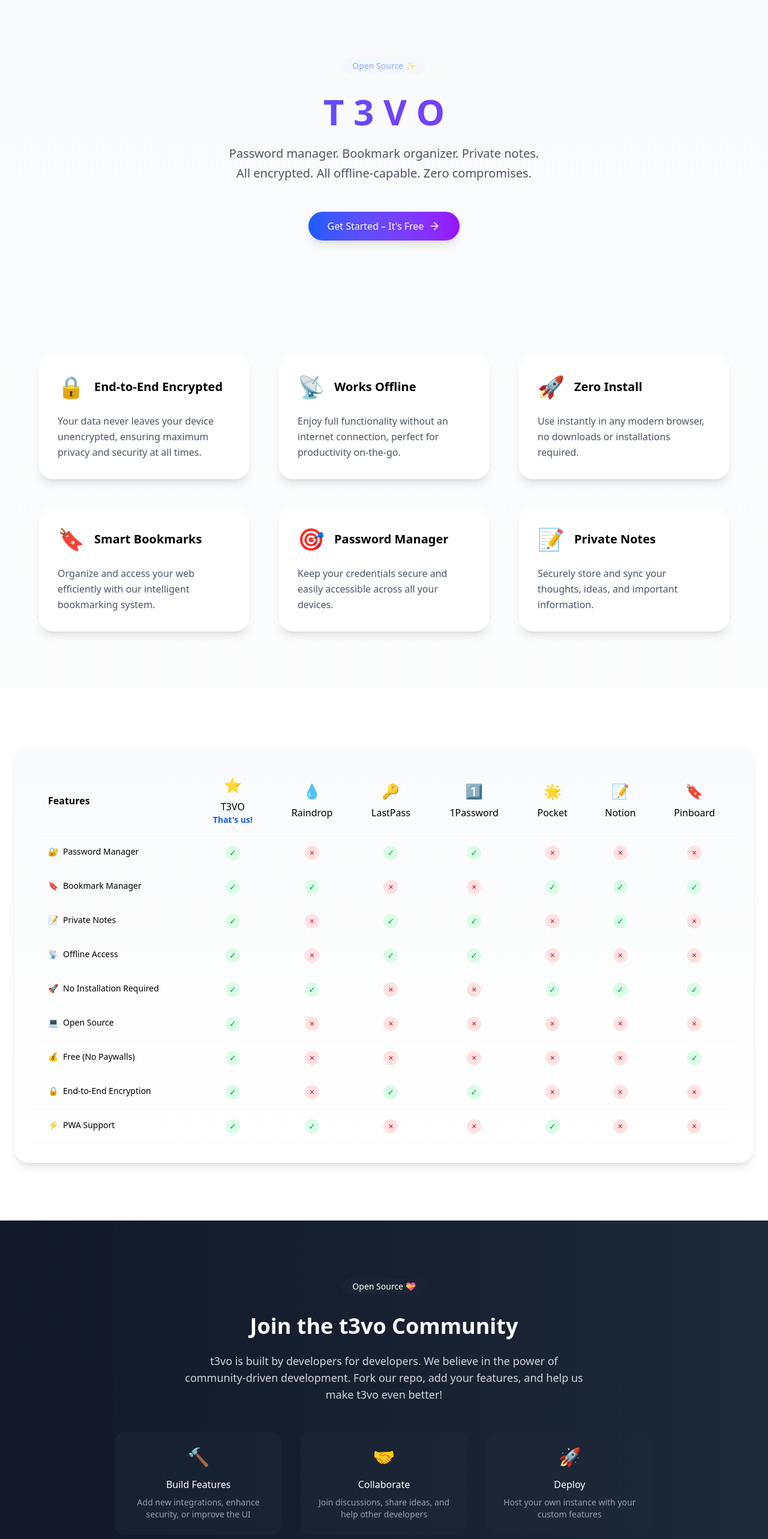
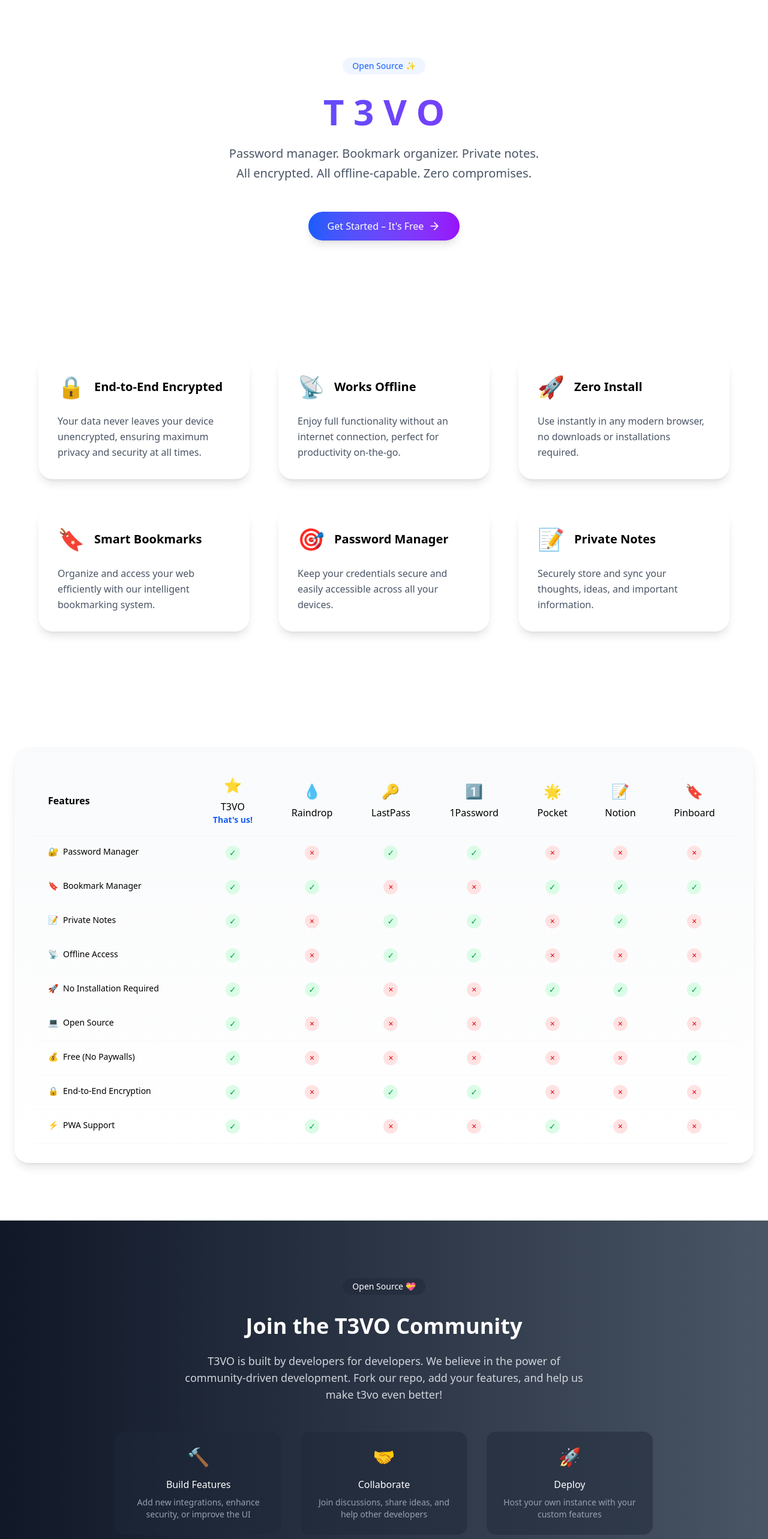
Before and after one commit to t3volabs/t3vo-website, a Vue app: page / in a window 1280 px wide. Shown: the top 2566 px of the page at 60% size. Built offline with nearby package versions, Linux system fonts and the light colour scheme.

Commit message:
Refactor HeroSection and FeaturesSection components; remove unused FeaturesC component for improved clarity and structure

```diff
--- a/src/App.vue
+++ b/src/App.vue
@@ -1,14 +1,16 @@
 <template>
-  <div class="min-h-screen bg-gradient-to-b from-gray-50 to-white">
+  <div class="min-h-screen">
     <main>
       <HeroSection />
-      <FeaturesSection :features="features" />
+
+      <FeaturesSection />
 
       <FeatureComparison />
+
       <OpenSourceSection />
     </main>
 
-    <footer class="bg-gray-100 py-8">
+    <footer class="py-8">
       <div class="container mx-auto px-6 text-center text-gray-600">
         <p>&copy; {{ currentYear }} T3VO. All rights reserved.</p>
       </div>
@@ -19,18 +21,9 @@
 <script setup>
 import { ref, onMounted } from "vue";
 import HeroSection from "./components/HeroSection.vue";
-import FeatureComparison from "./components/FeaturesC.vue";
-import OpenSourceSection from "./components/OpenS.vue";
+import FeatureComparison from "./components/FeatureComparison.vue";
+import OpenSourceSection from "./components/OpenSourceSection.vue";
 import FeaturesSection from "./components/FeaturesSection.vue";
-
-const features = [
-  { emoji: "🔒", title: "End-to-End Encrypted", description: "Your data never leaves your device unencrypted, ensuring maximum privacy and security at all times." },
-  { emoji: "📡", title: "Works Offline", description: "Enjoy full functionality without an internet connection, perfect for productivity on-the-go." },
-  { emoji: "🚀", title: "Zero Install", description: "Use instantly in any modern browser, no downloads or installations required." },
-  { emoji: "🔖", title: "Smart Bookmarks", description: "Organize and access your web efficiently with our intelligent bookmarking system." },
-  { emoji: "🎯", title: "Password Manager", description: "Keep your credentials secure and easily accessible across all your devices." },
-  { emoji: "📝", title: "Private Notes", description: "Securely store and sync your thoughts, ideas, and important information." },
-];
 
 const currentYear = ref(new Date().getFullYear());
 </script>
--- a/src/components/FeaturesSection.vue
+++ b/src/components/FeaturesSection.vue
@@ -15,13 +15,12 @@
 </template>
 
 <script setup>
-  // Define props to receive features data from parent
-  import { defineProps } from 'vue';
-
-  const props = defineProps({
-    features: {
-      type: Array,
-      required: true
-    }
-  });
+const features = [
+  { emoji: "🔒", title: "End-to-End Encrypted", description: "Your data never leaves your device unencrypted, ensuring maximum privacy and security at all times." },
+  { emoji: "📡", title: "Works Offline", description: "Enjoy full functionality without an internet connection, perfect for productivity on-the-go." },
+  { emoji: "🚀", title: "Zero Install", description: "Use instantly in any modern browser, no downloads or installations required." },
+  { emoji: "🔖", title: "Smart Bookmarks", description: "Organize and access your web efficiently with our intelligent bookmarking system." },
+  { emoji: "🎯", title: "Password Manager", description: "Keep your credentials secure and easily accessible across all your devices." },
+  { emoji: "📝", title: "Private Notes", description: "Securely store and sync your thoughts, ideas, and important information." },
+];
 </script>
--- a/src/components/HeroSection.vue
+++ b/src/components/HeroSection.vue
@@ -1,6 +1,6 @@
 <template>
-  <section class="py-24 text-center max-w-5xl mx-auto px-6">
-    <div class="inline-block bg-blue-50 text-blue-600 rounded-full px-4 py-1 text-sm font-medium mb-8 animate-pulse">Open Source ✨</div>
+  <section class="py-24 text-center mx-auto px-6">
+    <div class="inline-block bg-blue-50 text-blue-600 rounded-full px-4 py-1 text-sm font-medium mb-8">Open Source ✨</div>
     <h1 class="text-6xl font-bold mb-6 bg-gradient-to-r from-blue-600 to-purple-600 bg-clip-text text-transparent">T 3 V O</h1>
     <p class="text-xl text-gray-600 mb-12 leading-relaxed">
       Password manager. Bookmark organizer. Private notes.<br />
@@ -14,23 +14,3 @@
     </a>
   </section>
 </template>
-
-<script setup>
-// No props or data needed for this component
-</script>
-
-<style scoped>
-.animate-pulse {
-  animation: pulse 2s cubic-bezier(0.4, 0, 0.6, 1) infinite;
-}
-
-@keyframes pulse {
-  0%,
-  100% {
-    opacity: 1;
-  }
-  50% {
-    opacity: 0.5;
-  }
-}
-</style>
--- a/src/components/OpenS.vue
+++ /dev/null
@@ -1,46 +0,0 @@
-<template>
-    <section id="community" class="py-24 bg-gradient-to-r from-gray-900 to-gray-800 text-white p-12">
-
-
-
-      <div class="max-w-4xl mx-auto text-center">
-          <div class="inline-block bg-gray-800/50 rounded-full px-4 py-1 text-sm font-medium mb-8">Open Source 💝</div>
-          <h2 class="text-4xl font-bold mb-6">Join the t3vo Community</h2>
-          <p class="text-gray-300 text-lg mb-12 max-w-2xl mx-auto">t3vo is built by developers for developers. We believe in the power of community-driven development. Fork our repo, add your features, and help us make t3vo even better!</p>
-
-          <div class="grid md:grid-cols-3 gap-8 mb-12">
-            <div v-for="feature in communityFeatures" :key="feature.title" class="bg-gray-800/50 rounded-2xl p-6">
-              <span class="text-3xl mb-4 block">{{ feature.emoji }}</span>
-              <h3 class="font-medium mb-2">{{ feature.title }}</h3>
-              <p class="text-gray-400 text-sm">{{ feature.description }}</p>
-            </div>
-          </div>
-
-          <div class="flex flex-col sm:flex-row gap-4 justify-center">
-            <a href="https://github.com/t3volabs" class="inline-flex items-center gap-2 bg-white text-gray-900 font-medium py-3 px-6 rounded-full hover:bg-gray-100 transition transform hover:scale-105">
-              <svg viewBox="0 0 24 24" class="w-5 h-5" fill="currentColor">
-                <path
-                  d="M12 0c-6.626 0-12 5.373-12 12 0 5.302 3.438 9.8 8.207 11.387.599.111.793-.261.793-.577v-2.234c-3.338.726-4.033-1.416-4.033-1.416-.546-1.387-1.333-1.756-1.333-1.756-1.089-.745.083-.729.083-.729 1.205.084 1.839 1.237 1.839 1.237 1.07 1.834 2.807 1.304 3.492.997.107-.775.418-1.305.762-1.604-2.665-.305-5.467-1.334-5.467-5.931 0-1.311.469-2.381 1.236-3.221-.124-.303-.535-1.524.117-3.176 0 0 1.008-.322 3.301 1.23.957-.266 1.983-.399 3.003-.404 1.02.005 2.047.138 3.006.404 2.291-1.552 3.297-1.23 3.297-1.23.653 1.653.242 2.874.118 3.176.77.84 1.235 1.911 1.235 3.221 0 4.609-2.807 5.624-5.479 5.921.43.372.823 1.102.823 2.222v3.293c0 .319.192.694.801.576 4.765-1.589 8.199-6.086 8.199-11.386 0-6.627-5.373-12-12-12z"
-                />
-              </svg>
-              Fork on GitHub
-            </a>
-            <a href="https://github.com/t3volabs/app/issues" class="inline-flex items-center gap-2 bg-gray-800 text-white font-medium py-3 px-6 rounded-full hover:bg-gray-700 transition transform hover:scale-105">
-              View Issues
-              <svg xmlns="http://www.w3.org/2000/svg" width="24" height="24" viewBox="0 0 24 24" fill="none" stroke="currentColor" stroke-width="2" stroke-linecap="round" stroke-linejoin="round" class="w-4 h-4">
-                <line x1="5" y1="12" x2="19" y2="12"></line>
-                <polyline points="12 5 19 12 12 19"></polyline>
-              </svg>
-            </a>
-          </div>
-        </div>
-    </section>
-  </template>
-
-  <script setup>
-  const communityFeatures = [
-    { emoji: '🔨', title: 'Build Features', description: 'Add new integrations, enhance security, or improve the UI' },
-    { emoji: '🤝', title: 'Collaborate', description: 'Join discussions, share ideas, and help other developers' },
-    { emoji: '🚀', title: 'Deploy', description: 'Host your own instance with your custom features' },
-  ]
-  </script>
--- /dev/null
+++ b/src/components/OpenSourceSection.vue
@@ -0,0 +1,43 @@
+<template>
+  <section id="community" class="py-24 bg-gradient-to-r from-gray-900 to-gray-600 text-white p-12">
+    <div class="max-w-4xl mx-auto text-center">
+      <div class="inline-block bg-gray-800/50 rounded-full px-4 py-1 text-sm font-medium mb-8">Open Source 💝</div>
+      <h2 class="text-4xl font-bold mb-6">Join the T3VO Community</h2>
+      <p class="text-gray-300 text-lg mb-12 max-w-2xl mx-auto">T3VO is built by developers for developers. We believe in the power of community-driven development. Fork our repo, add your features, and help us make t3vo even better!</p>
+
+      <div class="grid md:grid-cols-3 gap-8 mb-12">
+        <div v-for="feature in communityFeatures" :key="feature.title" class="bg-gray-800/50 rounded-2xl p-6">
+          <span class="text-3xl mb-4 block">{{ feature.emoji }}</span>
+          <h3 class="font-medium mb-2">{{ feature.title }}</h3>
+          <p class="text-gray-400 text-sm">{{ feature.description }}</p>
+        </div>
+      </div>
+
+      <div class="flex flex-col sm:flex-row gap-4 justify-center">
+        <a href="https://github.com/t3volabs" class="inline-flex items-center gap-2 bg-white text-gray-900 font-medium py-3 px-6 rounded-full hover:bg-gray-100 transition transform hover:scale-105">
+          <svg viewBox="0 0 24 24" class="w-5 h-5" fill="currentColor">
+            <path
+              d="M12 0c-6.626 0-12 5.373-12 12 0 5.302 3.438 9.8 8.207 11.387.599.111.793-.261.793-.577v-2.234c-3.338.726-4.033-1.416-4.033-1.416-.546-1.387-1.333-1.756-1.333-1.756-1.089-.745.083-.729.083-.729 1.205.084 1.839 1.237 1.839 1.237 1.07 1.834 2.807 1.304 3.492.997.107-.775.418-1.305.762-1.604-2.665-.305-5.467-1.334-5.467-5.931 0-1.311.469-2.381 1.236-3.221-.124-.303-.535-1.524.117-3.176 0 0 1.008-.322 3.301 1.23.957-.266 1.983-.399 3.003-.404 1.02.005 2.047.138 3.006.404 2.291-1.552 3.297-1.23 3.297-1.23.653 1.653.242 2.874.118 3.176.77.84 1.235 1.911 1.235 3.221 0 4.609-2.807 5.624-5.479 5.921.43.372.823 1.102.823 2.222v3.293c0 .319.192.694.801.576 4.765-1.589 8.199-6.086 8.199-11.386 0-6.627-5.373-12-12-12z"
+            />
+          </svg>
+          Fork on GitHub
+        </a>
+        <a href="https://github.com/t3volabs/app/issues" class="inline-flex items-center gap-2 bg-gray-800 text-white font-medium py-3 px-6 rounded-full hover:bg-gray-700 transition transform hover:scale-105">
+          View Issues
+          <svg xmlns="http://www.w3.org/2000/svg" width="24" height="24" viewBox="0 0 24 24" fill="none" stroke="currentColor" stroke-width="2" stroke-linecap="round" stroke-linejoin="round" class="w-4 h-4">
+            <line x1="5" y1="12" x2="19" y2="12"></line>
+            <polyline points="12 5 19 12 12 19"></polyline>
+          </svg>
+        </a>
+      </div>
+    </div>
+  </section>
+</template>
+
+<script setup>
+const communityFeatures = [
+  { emoji: "🔨", title: "Build Features", description: "Add new integrations, enhance security, or improve the UI" },
+  { emoji: "🤝", title: "Collaborate", description: "Join discussions, share ideas, and help other developers" },
+  { emoji: "🚀", title: "Deploy", description: "Host your own instance with your custom features" },
+];
+</script>
```
Also changed, not shown: src/components/FeatureComparison.vue (renamed from src/components/FeaturesC.vue). Lines whose indentation alone changed are shown as unchanged.
